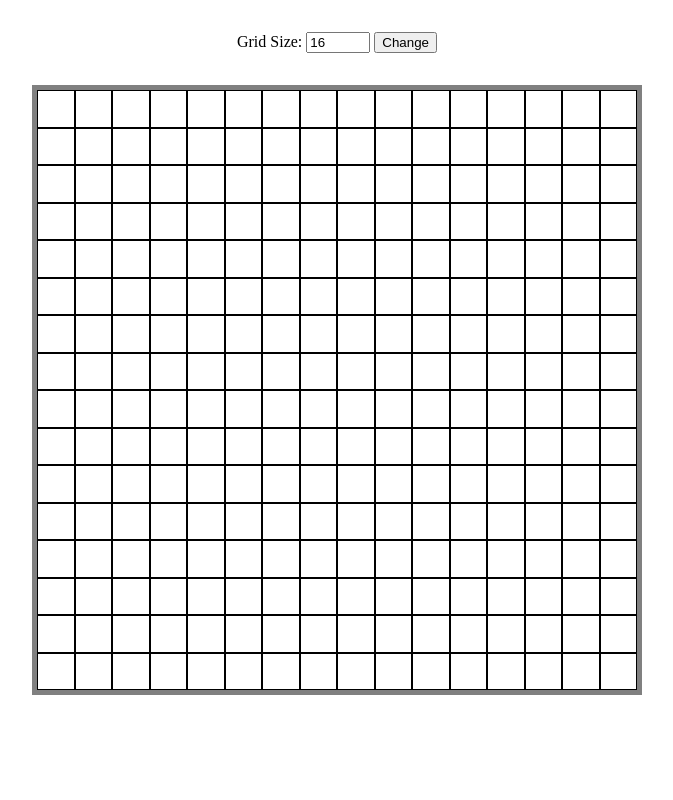
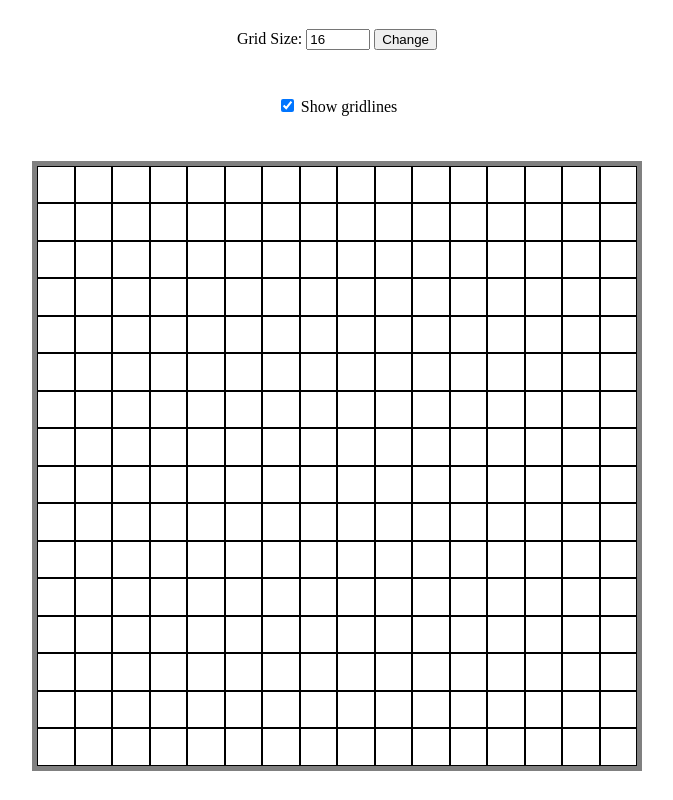
Before and after one commit to foomw96/Etch-a-Sketch, a plain HTML site: page index.html in a window 1280 px wide. Shown: the whole page, without its empty margins (303-976 px from the left). Drawn offline with Linux system fonts and the light colour scheme.

Commit message:
Add checkbox to toggle gridlines. TODO: Changing grid size does not respect this

```diff
--- a/index.html
+++ b/index.html
@@ -7,12 +7,17 @@
     <title>Etch-a-Sketch</title>
 </head>
 <body>
-    <form id ="sizeForm" action="" style="text-align: center; margin: 2em;">
+
+    <form id ="sizeForm" action="">
         <label for="inputSize">Grid Size:</label>
         <input id ="inputSize" type="number" min ='1' max='100' value="16" required>
         <button type='submit' id="submitBtn">Change</button>
     </form>
 
+    <div>
+        <input id="showGridLines" type="checkbox" checked> Show gridlines
+    </div>
+
     <div class="container"></div>
     <script src="script.js"></script>
 </body>
--- a/script.js
+++ b/script.js
@@ -1,7 +1,7 @@
 console.log('Hello World');
 
-container = document.querySelector('.container');
-sizeForm = document.querySelector('#sizeForm');
+const container = document.querySelector('.container');
+const sizeForm = document.querySelector('#sizeForm');
 
 let gridsize = 16;
 generateGrid(gridsize);
@@ -15,6 +15,20 @@ document.addEventListener('mousedown', () => {
 
 document.addEventListener('mouseup', () => {
     isMouseDown = false;
+});
+
+let gridlinesCheckbox = document.querySelector('#showGridLines');
+
+gridlinesCheckbox.addEventListener('change', ()=>{
+    if (gridlinesCheckbox.checked) {
+        document.querySelectorAll('.gridbox').forEach(element => {
+            element.style.border = 'solid 0.1px black';
+        });
+    } else {
+        document.querySelectorAll('.gridbox').forEach(element => {
+            element.style.border = '0';
+        });
+    }
 });
 
 /* On button click, change grid size according to the input size*/
@@ -34,7 +48,7 @@ function generateGrid(size) {
 
     /* Generate gridboxes based on input grid size */
     for (let i = 0; i < size ** 2; i++) {
-        gridbox = document.createElement('div');
+        const gridbox = document.createElement('div');
         gridbox.classList.add('gridbox');
         gridbox.style.width = `${100 / size}%`;
         container.appendChild(gridbox);
@@ -42,7 +56,8 @@ function generateGrid(size) {
 
     /* Add event listener to all gridboxes, to allow for coloring */
     /* colors the grid box if mousedown, or if mousedown and hovered over*/
-    gridboxes = document.querySelectorAll('.gridbox')
+    gridboxes = document.querySelectorAll('.gridbox');
+
     gridboxes.forEach((gridbox) => {
         gridbox.addEventListener('mouseover', () => {
             if (isMouseDown) {
--- a/style.css
+++ b/style.css
@@ -1,3 +1,16 @@
+body {
+    display: flex;
+    flex-direction: column;
+    align-content: center;
+    justify-content: space-evenly;
+    text-align: center;
+
+    height: 100vh;
+    margin: 0;
+
+    gap: 1em;
+}
+
 .container {
     text-align: center;
     border: solid grey 5px;
```
